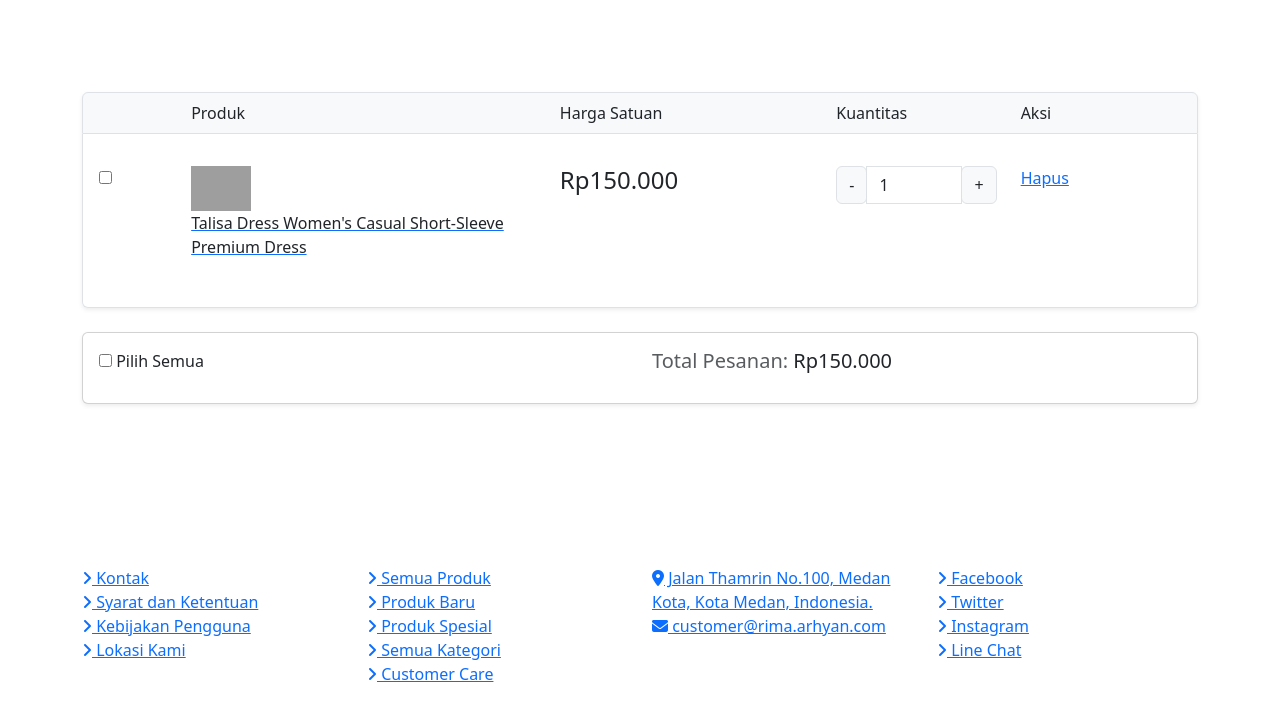
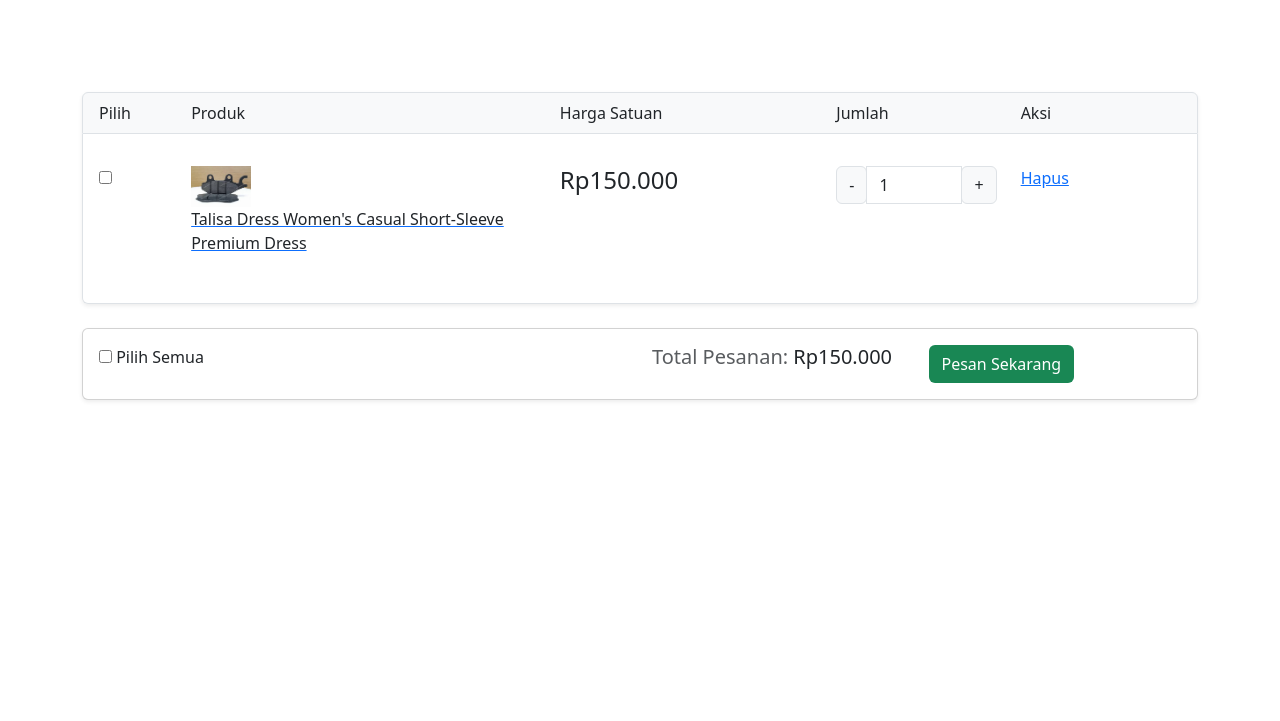
Before and after one commit to AdityaMulyadi/Projek-Web, a PHP site: page /keranjang.php in a window 1280 px wide. Shown: the part 56-777 px from the top of the page. Run offline with PHP 8.4, Linux system fonts and the light colour scheme; the visitor is signed in with stand-in values (Sample User, id 1); grey boxes are pictures that could not be loaded.

Commit message:
update terbaru

```diff
--- a/keranjang.php
+++ b/keranjang.php
@@ -18,37 +18,28 @@
     <title>Keranjang Pesanan</title>
 </head>
 <body>
-        <header id="nav">
-        </header>
+    <header id="nav"></header>
     <div class="container my-5">
+        <form action="order.php" method="POST">
             <div class="list-group shadow-sm mb-4">
                 <div class="list-group-item bg-light text-website b">
                     <div class="row">
-                        <div class="col-sm-12 col-lg-1">
-                        </div>
-                        <div class="col-sm-12 col-lg-4">
-                            Produk
-                        </div>
-                        <div class="col-sm-12 col-lg-3">
-                            Harga Satuan
-                        </div>
-                        <div class="col-sm-12 col-lg-2">
-                            Kuantitas
-                        </div>
-                        <div class="col-sm-12 col-lg-2">
-                            Aksi
-                        </div>
+                        <div class="col-sm-12 col-lg-1">Pilih</div>
+                        <div class="col-sm-12 col-lg-4">Produk</div>
+                        <div class="col-sm-12 col-lg-3">Harga Satuan</div>
+                        <div class="col-sm-12 col-lg-2">Jumlah</div>
+                        <div class="col-sm-12 col-lg-2">Aksi</div>
                     </div>
                 </div>
                 <div class="list-group-item">
                     <div class="row my-4">
                         <div class="col-sm-12 col-lg-1 mb-3">
-                            <input type="checkbox" name="pilih">
+                            <input type="checkbox" name="pilih[]" value="1">
                         </div>
                         <div class="col-sm-12 col-lg-4 mb-3">
                             <a href="produk-detail.html" class="hvnb">
                                 <div class="media">
-                                    <img src="assets/img/produk/1.jpg" width="60" class="mr-3">
+                                    <img src="gambar/produk1.jpeg" width="60" class="mr-3">
                                     <div class="media-body text-dark">
                                         Talisa Dress Women's Casual Short-Sleeve Premium Dress
                                     </div>
@@ -65,7 +56,7 @@
                                         <div class="input-group-prepend">
                                             <button class="input-group-text">-</button>
                                         </div>
-                                    <input type="text" class="form-control" value="1">
+                                        <input type="text" class="form-control" name="jumlah[]" value="1">
                                         <div class="input-group-append">
                                             <button class="input-group-text">+</button>
                                         </div>
@@ -77,102 +68,35 @@
                             <a href="#" class="b text-website">Hapus</a>
                         </div>
                     </div>
+                    <!-- Ulangi blok ini untuk setiap produk di keranjang belanja -->
                 </div>
             </div>
             <div class="card card-body shadow-sm">
                 <div class="row">
                     <div class="col-sm-12 col-lg-6">
-                        <input type="checkbox" name=""> Pilih Semua
+                        <input type="checkbox" name="select_all" id="select_all"> Pilih Semua
                     </div>
                     <div class="col-sm-12 col-lg-3">
                         <h5><span class="text-muted">Total Pesanan:</span> <span class="text-website">Rp150.000</span></h5>
                     </div>
                     <div class="col-sm-12 col-lg-3">
-                        <a href="checkout.html" class="hvnb">
-                            <button class="btn bg-website btn-block text-white">Checkout</button>
-                        </a>
+                        <button type="submit" class="btn bg-success btn-block text-white">Pesan Sekarang</button>
                     </div>
                 </div>
             </div>
+        </form>
     </div>
-
-        <div class="bg-website mt-5 p-2">
-            <div class="container pt-4">
-                <div class="row text-white">
-                    <div class="col-sm-12 col-lg-3">
-                        <h5>Informasi</h5>
-                        <ul class="list-unstyled">
-                            <li><a href="#"><i class="fa fa-angle-right"></i> Kontak</a></li>
-                            <li><a href="#"><i class="fa fa-angle-right"></i> Syarat dan Ketentuan</a></li>
-                            <li><a href="#"><i class="fa fa-angle-right"></i> Kebijakan Pengguna</a></li>
-                            <li><a href="#"><i class="fa fa-angle-right"></i> Lokasi Kami</a></li>
-                        </ul>
-                    </div>
-                    <div class="col-sm-12 col-lg-3">
-                        <h5>Belanja</h5>
-                        <ul class="list-unstyled">
-                            <li><a href="produk.html"><i class="fa fa-angle-right"></i> Semua Produk</a></li>
-                            <li><a href="produk.html"><i class="fa fa-angle-right"></i> Produk Baru</a></li>
-                            <li><a href="produk.html"><i class="fa fa-angle-right"></i> Produk Spesial</a></li>
-                            <li><a href="kategori.html"><i class="fa fa-angle-right"></i> Semua Kategori</a></li>
-                            <li><a href="#"><i class="fa fa-angle-right"></i> Customer Care</a></li>
-                        </ul>
-                    </div>
-                    <div class="col-sm-12 col-lg-3">
-                        <h5>Tentang Kami</h5>
-                        <ul class="list-unstyled">
-                            <li><a href="#"><i class="fa fa-map-marker-alt"></i> Jalan Thamrin No.100, Medan Kota, Kota Medan, Indonesia.</a></li>
-                            <li><a href="#"><i class="fa fa-envelope"></i> customer@rima.arhyan.com</a></li>
-                        </ul>
-                    </div>
-                    <div class="col-sm-12 col-lg-3">
-                        <h5>Media Sosial</h5>
-                        <ul class="list-unstyled">
-                            <li><a href="https://www.facebook.com/rima.arhyan"><i class="fa fa-angle-right"></i> Facebook</a></li>
-                            <li><a href="https://twitter.com/rima.arhyan"><i class="fa fa-angle-right"></i> Twitter</a></li>
-                            <li><a href="https://www.instagram.com/rima.arhyan"><i class="fa fa-angle-right"></i> Instagram</a></li>
-                            <li><a href="https://line.me/@rima.arhyan"><i class="fa fa-angle-right"></i> Line Chat</a></li>
-                        </ul>
-                    </div>
-                </div>
-            </div>
-        </div>
-    </body>
-<!--
-        <section class="section-keranjang">
-            <h2>Keranjang Belanja</h2>
-            <p>Anda memiliki beberapa produk dalam keranjang anda</p>
-            <table width="95%">
-                <thead>
-                    <tr>
-                        <th>Produk</th>
-                        <th>Nama Produk</th>
-                        <th>Jumlah</th>
-                        <th>Harga</th>
-                        <th>Warna</th>
-                        <th>Total</th>
-                        <th>Hapus</th>
-                    </tr>
-                </thead>
-                <tbody>
-                    <tr>
-                        <td><img src="gambar/produk1.jpeg" alt="" width="100px" height="80px"></td>
-                        <td>Nama Produk</td>
-                        <td>Jumlah</td>
-                        <td>Harga</td>
-                        <td>Warna</td>
-                        <td>Total</td>
-                        <td><a href=""><i class="fa-solid fa-trash"></i></a></td>
-                    </tr>
-                </tbody>
-            </table>
-        </section> -->
     <script src="jquery-3.7.1.js"></script>
     <script src="https://cdn.jsdelivr.net/npm/@popperjs/core@2.11.8/dist/umd/popper.min.js"></script>
     <script src="https://cdn.jsdelivr.net/npm/bootstrap@5.3.3/dist/js/bootstrap.bundle.min.js"></script>
     <script>
         $(document).ready(function() {
             $("#nav").load("navbar.php");
+
+            // Checkbox Pilih Semua
+            $('#select_all').click(function() {
+                $('input[name="pilih[]"]').prop('checked', this.checked);
+            });
         });
     </script>
 </body>
--- a/product.html
+++ b/product.html
@@ -18,7 +18,7 @@
             <hr class="garis">
         </center> -->
 
-        <div class="container-fluid mt-5 p-5" style="background-color: #525d5b;">
+        <div class="container-fluid mt-5 p-5" style="background-color: #6B8A7A;">
             <div class="row mb-5">
                 <!-- Awal slot produk -->
 
--- a/style1.css
+++ b/style1.css
@@ -57,6 +57,8 @@
 .btn-custom{
     width: 48%;
     margin: 1%;
+}
 
-
+.container-contact1{
+    padding-top: 50px;
 }
```
Also changed, not shown: contact.html (+58 -0 lines), index.php (+11 -11 lines), login.php (+1 -12 lines), pesan.php (added, +39 -0 lines), user.php (+15 -38 lines). Lines whose indentation alone changed are shown as unchanged.
